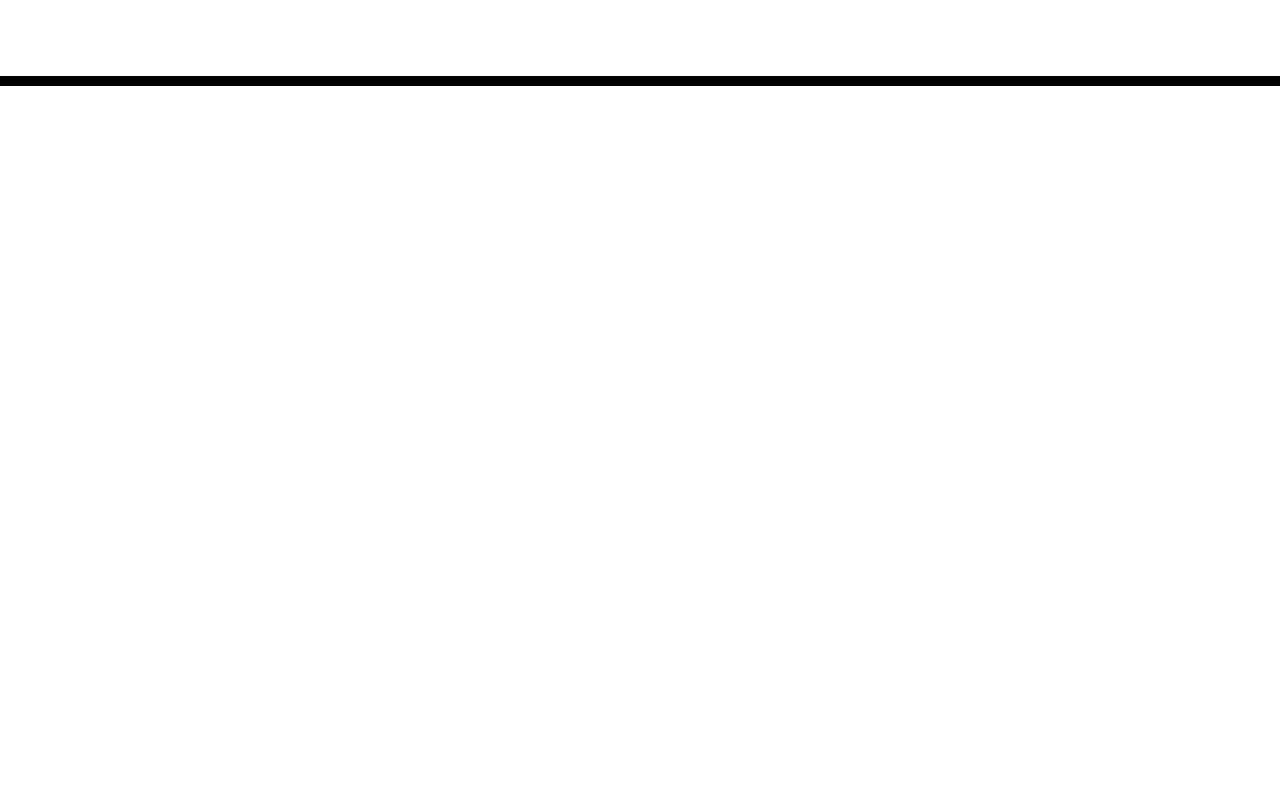
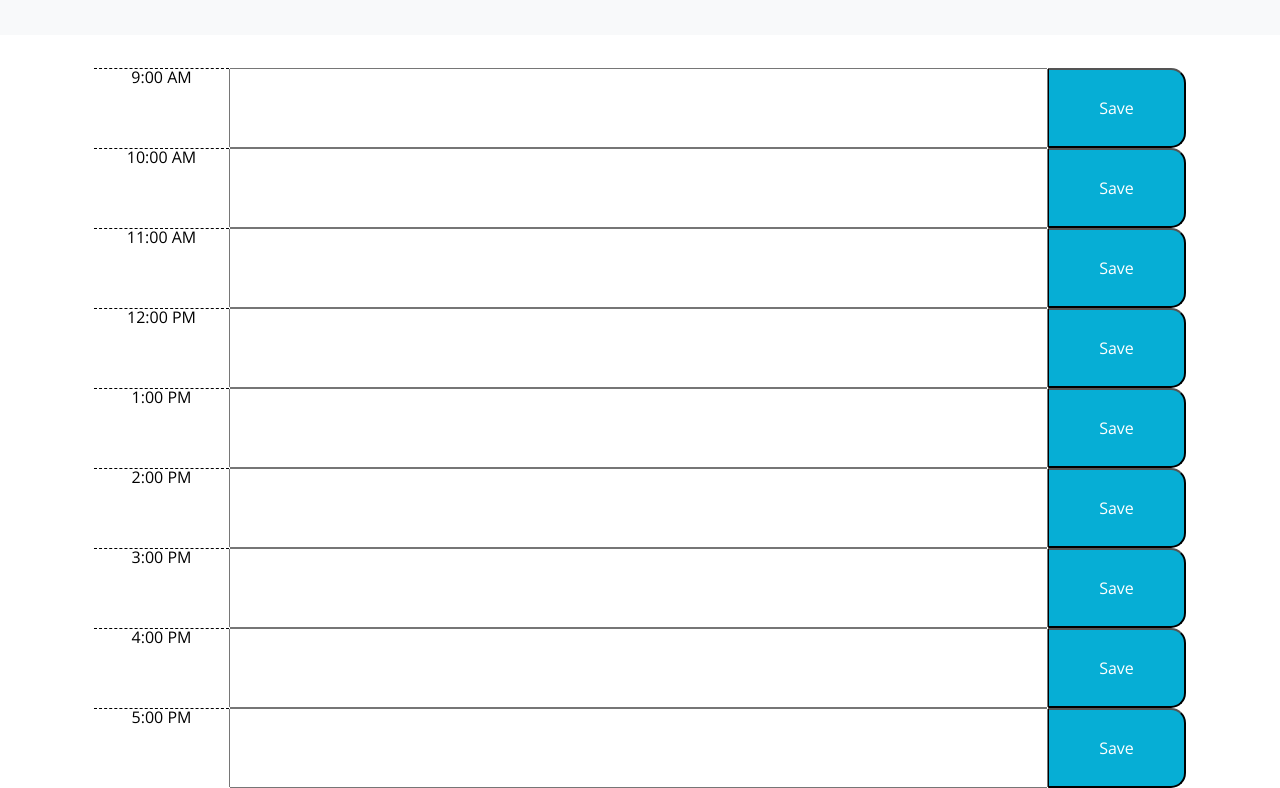
Before and after one commit to ahageman27/daily-planner, a plain HTML site: page index.html in a window 1280 px wide. Shown: the part 182-970 px from the top of the page. Before the commit the page ends 800 px from the top, so only its background shows below. Drawn offline with nearby package versions, Linux system fonts and the light colour scheme; files that its build step writes are made by us from their sources.

Commit message:
created all rows for time

```diff
--- a/assets/style.css
+++ b/assets/style.css
@@ -4,7 +4,7 @@ body {
   line-height: 1;
 }
 
-textarea{
+textarea {
   background: transparent;
   border: none;
   resize: none;
@@ -21,11 +21,12 @@ textarea{
   border-bottom: 10px solid black;
 }
 
-.description{
+.description {
   white-space: pre-wrap;
+  padding: 27px;
 }
 
-.time-block{
+.time-block {
   text-align: center;
   border-radius: 15px;
 }
@@ -33,13 +34,15 @@ textarea{
 .row {
   white-space: pre-wrap;
   height: 80px;
-  border-top: 1px solid white;;
+  border-top: 1px solid white;
+  ;
 }
 
 .hour {
   background-color: #ffffff;
   color: #000000;
   border-top: 1px dashed #000000;
+  text-align: center;
 }
 
 .past {
--- a/index.html
+++ b/index.html
@@ -1,38 +1,74 @@
 <!DOCTYPE html>
 <html lang="en">
+
 <head>
   <meta charset="UTF-8" />
   <meta name="viewport" content="width=device-width, initial-scale=1.0" />
   <meta http-equiv="X-UA-Compatible" content="ie=edge" />
-    <link
-      rel="stylesheet"
-      href="https://stackpath.bootstrapcdn.com/bootstrap/4.3.1/css/bootstrap.min.css"
-    />
-    <link
-      rel="stylesheet"
-      href="https://use.fontawesome.com/releases/v5.8.1/css/all.css"
-      integrity="sha384-50oBUHEmvpQ+1lW4y57PTFmhCaXp0ML5d60M1M7uH2+nqUivzIebhndOJK28anvf"
-      crossorigin="anonymous"
-    />
-    <link
-      href="https://fonts.googleapis.com/css?family=Open+Sans&display=swap"
-      rel="stylesheet"
-    />
-    <link rel="stylesheet" href="style.css" />
+  <link rel="stylesheet" href="https://cdn.jsdelivr.net/npm/bootstrap@5.2.0-beta1/dist/css/bootstrap.min.css" />
+  <link rel="stylesheet" href="https://use.fontawesome.com/releases/v5.8.1/css/all.css"
+    integrity="sha384-50oBUHEmvpQ+1lW4y57PTFmhCaXp0ML5d60M1M7uH2+nqUivzIebhndOJK28anvf" crossorigin="anonymous" />
+  <link href="https://fonts.googleapis.com/css?family=Open+Sans&display=swap" rel="stylesheet" />
+  <link rel="stylesheet" href="./assets/style.css" />
   <title>Work Day Scheduler</title>
 </head>
 
 <body>
-    <header class="jumbotron">
+  <header class="p-5 mb-2 bg-light">
     <h1 class="display-3">Work Day Scheduler</h1>
     <p class="lead">A simple calendar app for scheduling your work day</p>
     <p id="currentDay" class="lead"></p>
   </header>
   <div class="container">
-      <!-- Timeblocks go here -->
+    <div id="time-9" class="time-block row p-4">
+      <div class="hour col">9:00 AM</div>
+      <input type="text" class="description task col-9"></input>
+      <button class="saveBtn col">Save</button>
+    </div>
+    <div id="time-10" class="time-block row p-4">
+      <div class="hour col">10:00 AM</div>
+      <input type="text" class="description task col-9"></input>
+      <button class="saveBtn col">Save</button>
+    </div>
+    <div id="time-11" class="time-block row p-4">
+      <div class="hour col">11:00 AM</div>
+      <input type="text" class="description task col-9"></input>
+      <button class="saveBtn col">Save</button>
+    </div>
+    <div id="time-12" class="time-block row p-4">
+      <div class="hour col">12:00 PM</div>
+      <input type="text" class="description task col-9"></input>
+      <button class="saveBtn col">Save</button>
+    </div>
+    <div id="time-13" class="time-block row p-4">
+      <div class="hour col">1:00 PM</div>
+      <input type="text" class="description task col-9"></input>
+      <button class="saveBtn col">Save</button>
+    </div>
+    <div id="time-14" class="time-block row p-4">
+      <div class="hour col">2:00 PM</div>
+      <input type="text" class="description task col-9"></input>
+      <button class="saveBtn col">Save</button>
+    </div>
+    <div id="time-15" class="time-block row p-4">
+      <div class="hour col">3:00 PM</div>
+      <input type="text" class="description task col-9"></input>
+      <button class="saveBtn col">Save</button>
+    </div>
+    <div id="time-16" class="time-block row p-4">
+      <div class="hour col">4:00 PM</div>
+      <input type="text" class="description task col-9"></input>
+      <button class="saveBtn col">Save</button>
+    </div>
+    <div id="time-17" class="time-block row p-4">
+      <div class="hour col">5:00 PM</div>
+      <input type="text" class="description task col-9"></input>
+      <button class="saveBtn col">Save</button>
+    </div>
   </div>
 
   <script src="https://code.jquery.com/jquery-3.4.1.min.js"></script>
   <script src="https://cdnjs.cloudflare.com/ajax/libs/moment.js/2.24.0/moment.min.js"></script>
 </body>
+
 </html>
```
Lines whose indentation alone changed are shown as unchanged.
